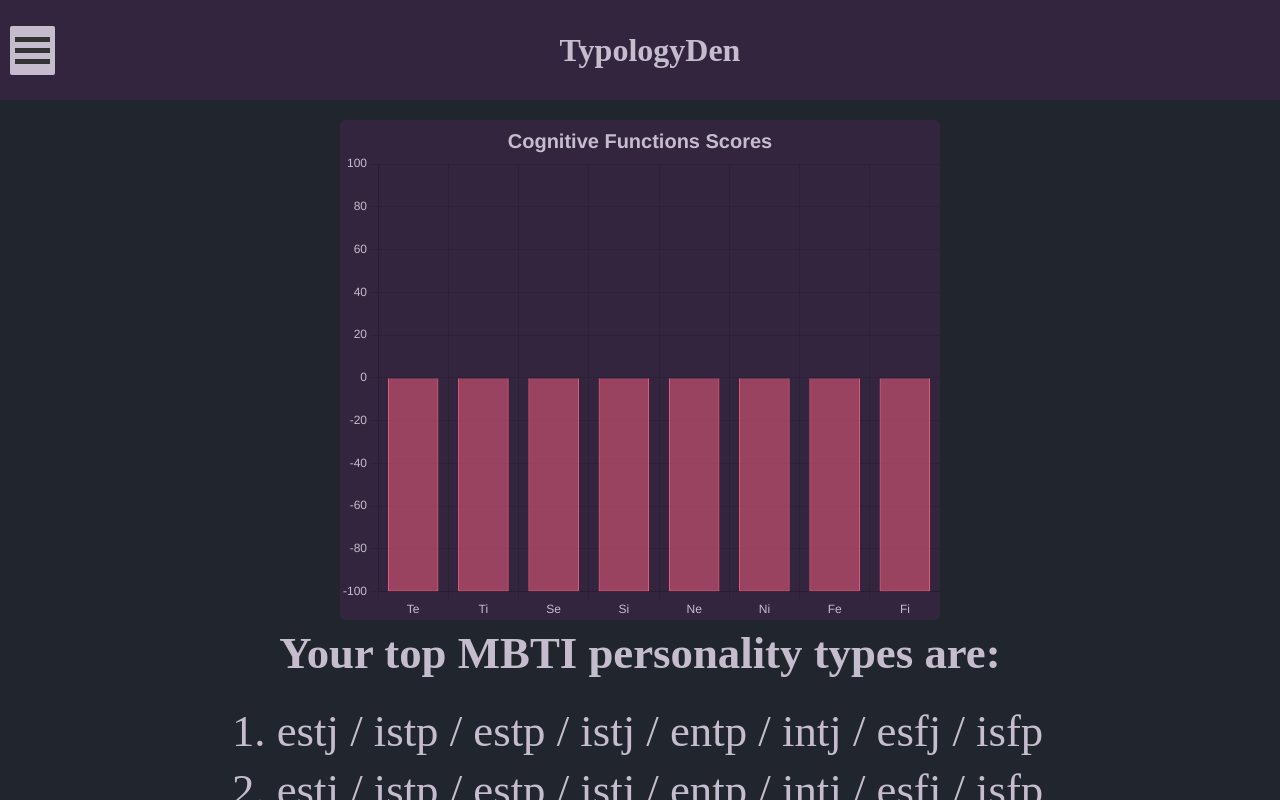
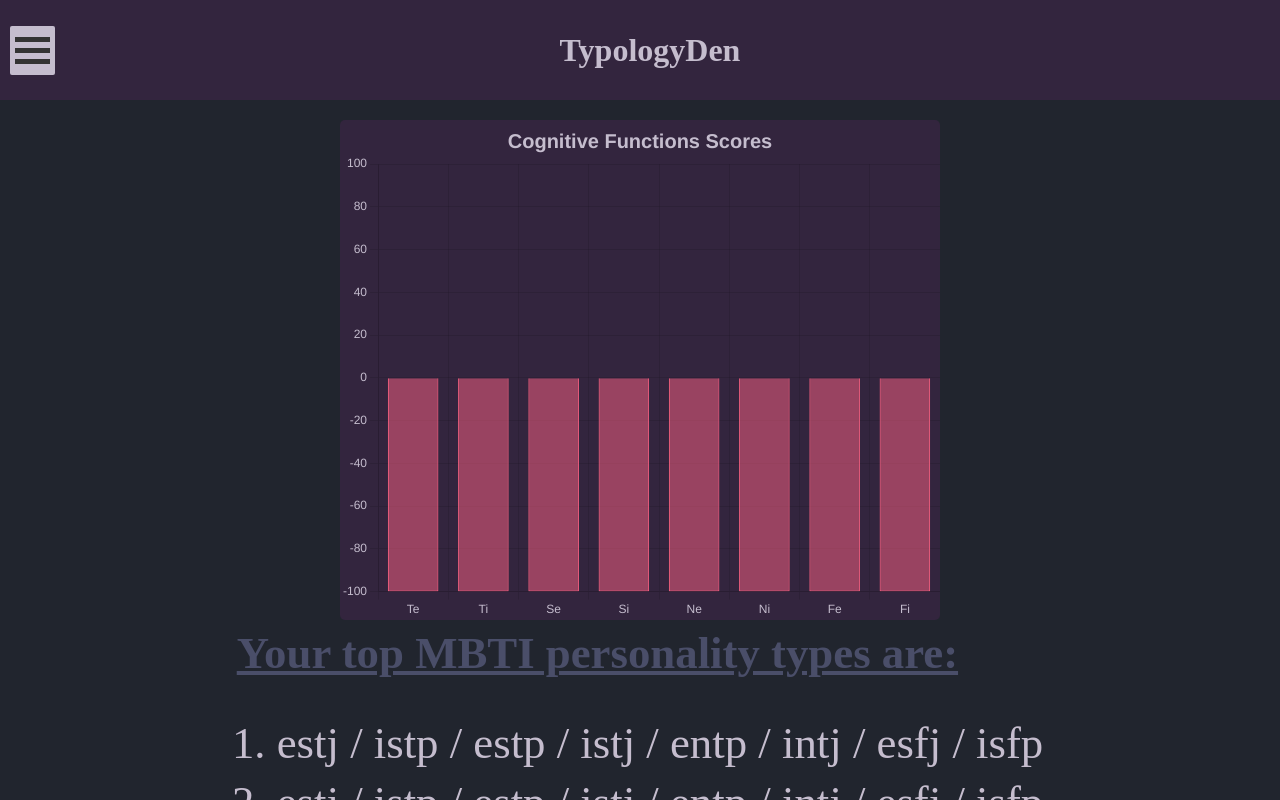
Before and after one commit to OmarDardery/CareerCatalyst, a React (Create React App) app: page / in a window 1280 px wide. Both pictures are taken after typing "Sample" into the empty fields and a click on the button "submit". Shown: the top 800 px of the page. Built offline with nearby package versions, Linux system fonts and the light colour scheme.

Commit message:
fixed color and indentation

```diff
--- a/src/components/MBTI components/mbtiNJobs.js
+++ b/src/components/MBTI components/mbtiNJobs.js
@@ -115,7 +115,7 @@ function MbtiList(props) {
     return (
         <div>
             <div>
-                <h3 className="list">Your top MBTI personality types are:</h3>
+                <h3 style={{color: "#4a4e69", textDecoration: "underline"}} className="list">Your top MBTI personality types are:</h3>
                 <ol>
                     <li className="list">
                         {top1.map((current) => getMbti(current.name)).join(" / ")}
@@ -129,7 +129,7 @@ function MbtiList(props) {
                 </ol>
             </div>
             <div>
-                <h3 className="list">Your top viable jobs are:</h3>
+                <h3 style={{color: "#4a4e69", textDecoration: "underline"}} className="list">Your top viable jobs are:</h3>
                 <ol>
                     {viableJobs.map((current, index) => (
                         <li key={index} className="list">
--- a/src/styles.css
+++ b/src/styles.css
@@ -23,7 +23,7 @@ body{
 }
 *{
     color: #C5BDCE;
-    font-size: 2vw;
+    font-size: 3vw;
 }
 input[type="text"]{
     color: #33253E;
@@ -40,8 +40,9 @@ input[type="text"]{
     padding: 0;
     white-space: nowrap;
     width: fit-content;
-    justify-self: center;
+    justify-self: flex-start;
 }
+
 
 
 .menuBar1, .menuBar2, .menuBar3 {
```
